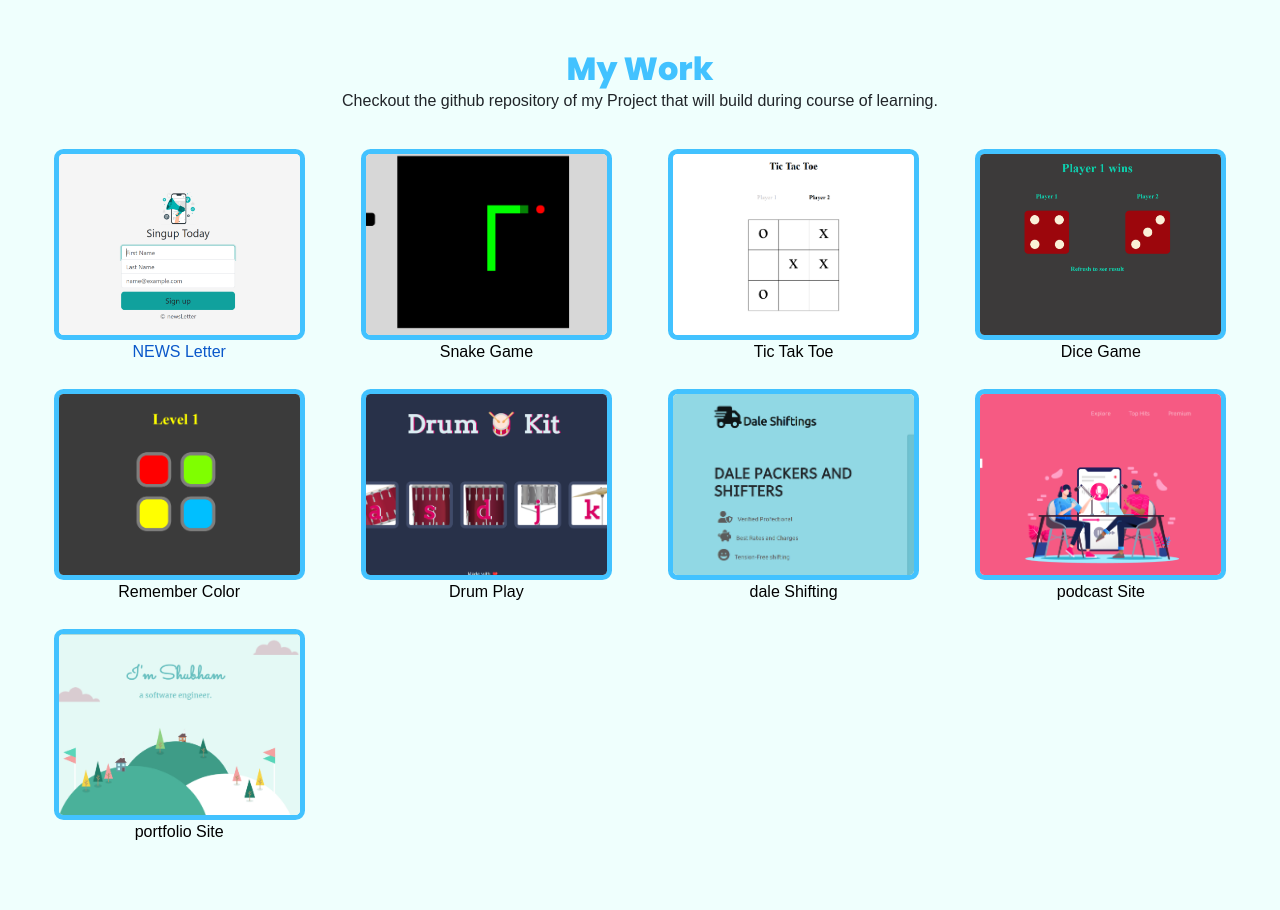
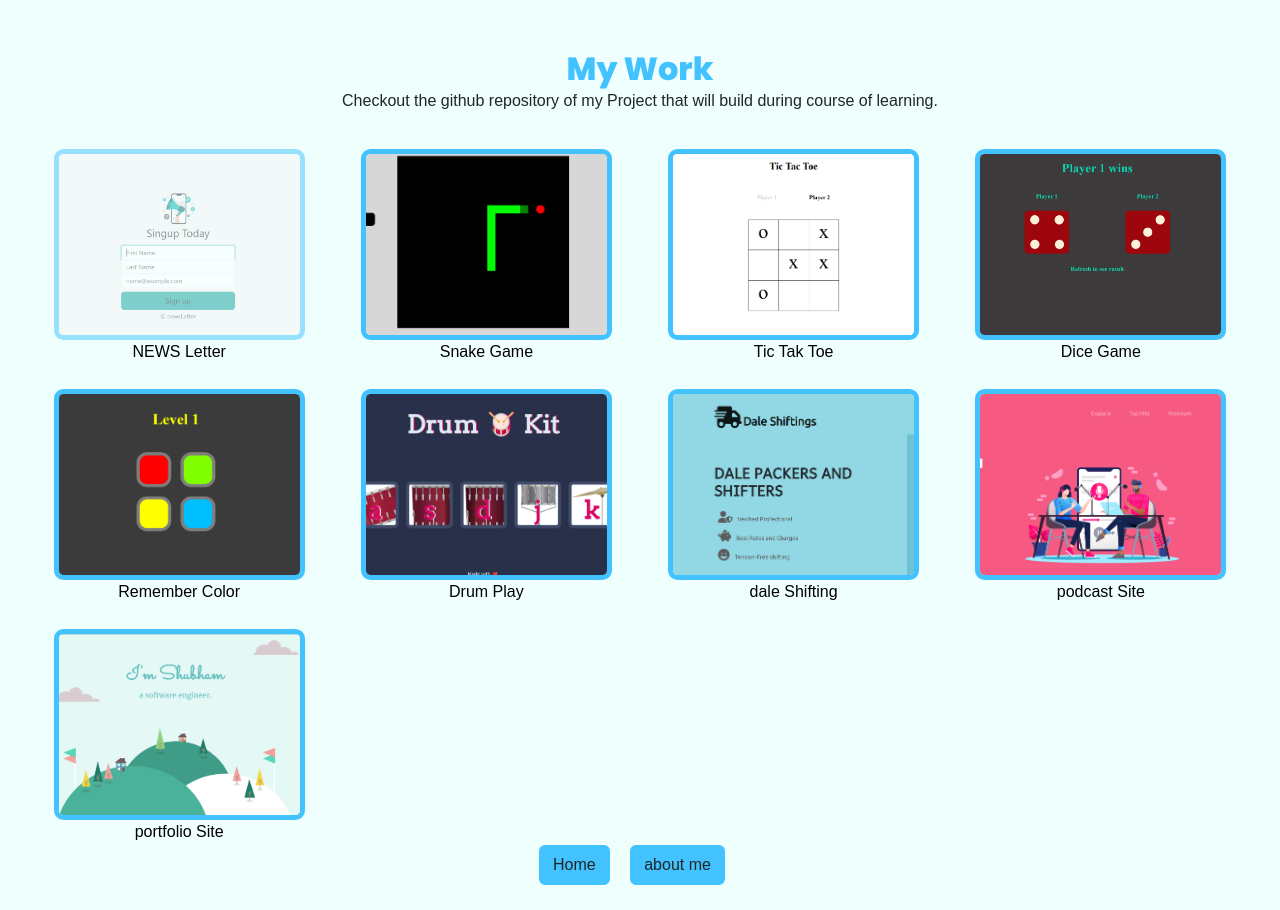
Before and after one commit to ShubhamVerma453/WeatherSite, a plain HTML site: page html/otherWork.html in a window 1280 px wide. In both pictures the pointer is over the link "NEWS Letter". Before the commit the page ends 870 px from the top, so only its background shows below. Drawn offline with nearby package versions, Linux system fonts and the light colour scheme; a web font is replaced by a local one.

Commit message:
my work page done

```diff
--- a/html/css/otherWork.css
+++ b/html/css/otherWork.css
@@ -31,6 +31,12 @@ a{
     border-radius: inherit;
     border: 5px solid #42C2FF;
 }
+a:hover{
+    color: black;
+}
+a:hover img{
+    opacity: .5;
+}
 
 @media (max-width:918px) {
     .repo-box{
--- a/html/otherWork.html
+++ b/html/otherWork.html
@@ -101,6 +101,8 @@
         </div>
     </div>
 
+    <a class="btn intro-btn" href="">Home</a>
+    <a class="btn intro-btn" href="">about me</a>
 
 </body>
 
```
